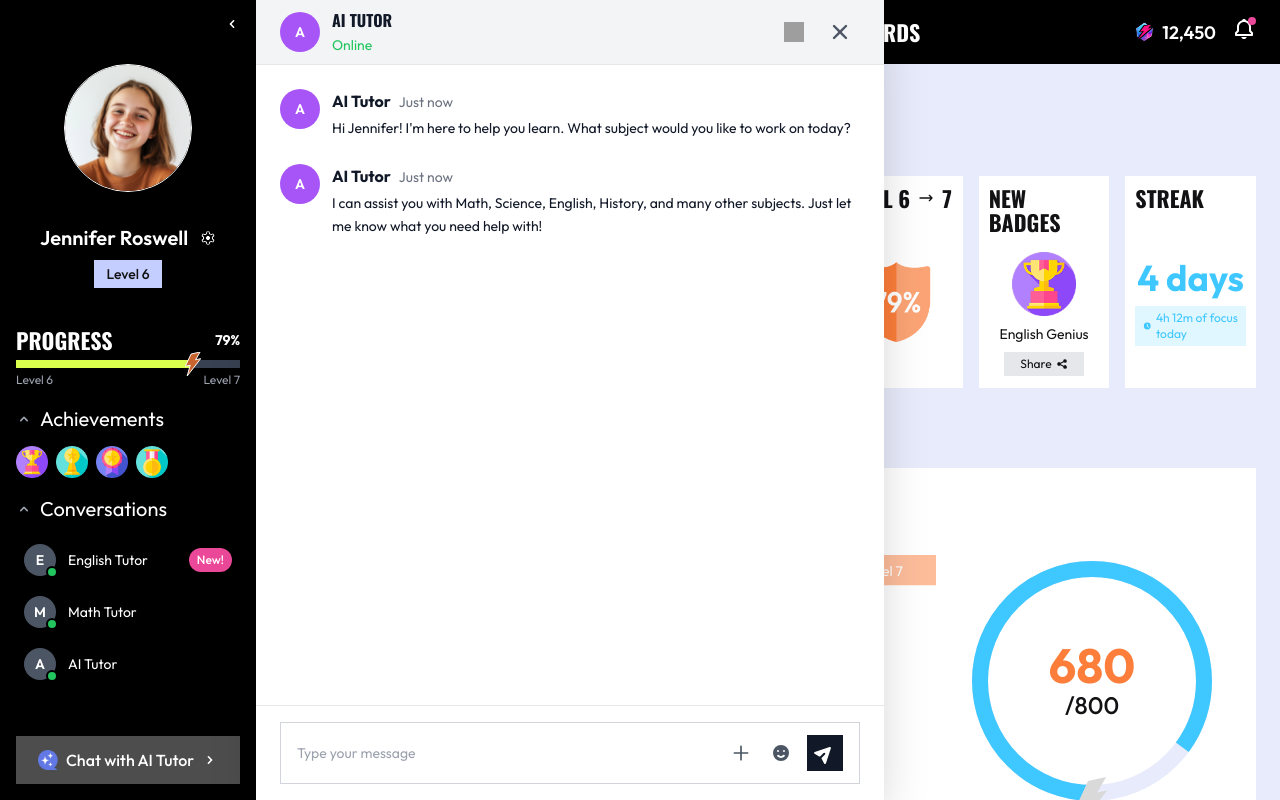
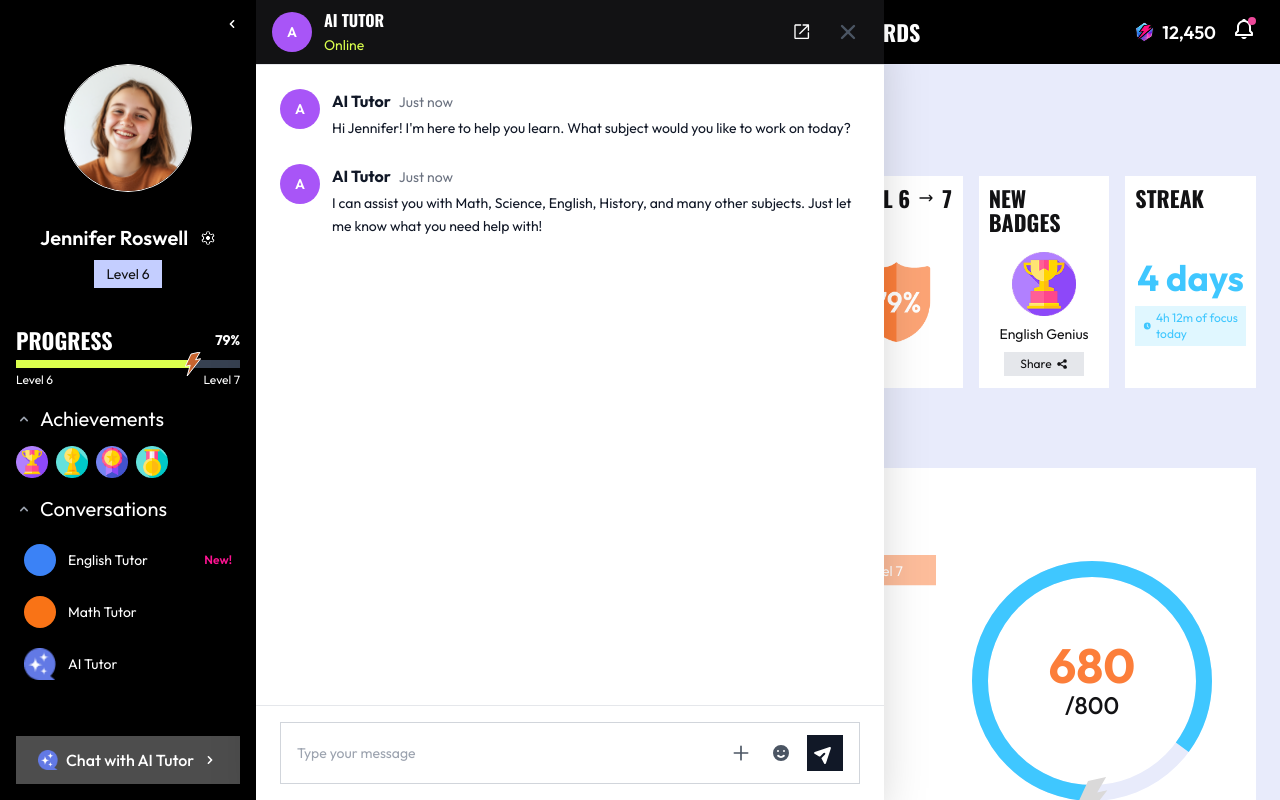
Before and after one commit to YuriOokino/hyper-school-dashboard, a React (Vite) app: page / in a window 1280 px wide. Both pictures are taken after a click on the button "Chat with AI Tutor". Built offline with nearby package versions, Linux system fonts and the light colour scheme; grey boxes are pictures that could not be loaded.

Commit message:
Update OverviewContent and Sidebar components

```diff
--- a/src/components/OverviewContent.jsx
+++ b/src/components/OverviewContent.jsx
@@ -149,7 +149,7 @@ export default function OverviewContent() {
                 thunderIconStroke="white"
               >
                 <div className="rounded-full bg-brand-orange-light flex items-center justify-center" style={{ width: '74px', height: '74px' }}>
-                  <svg className="w-8 h-8" fill="black" viewBox="0 0 20 20">
+                  <svg className="w-8 h-8" fill="var(--brand-orange)" viewBox="0 0 20 20">
                     <path d="M16.707 5.293a1 1 0 010 1.414l-8 8a1 1 0 01-1.414 0l-4-4a1 1 0 011.414-1.414L8 12.586l7.293-7.293a1 1 0 011.414 0z"/>
                   </svg>
                 </div>
--- a/src/components/Sidebar.jsx
+++ b/src/components/Sidebar.jsx
@@ -96,7 +96,7 @@ export default function Sidebar({ setActivePage, onCollapseChange, setSelectedCh
   const getStatusDisplay = (status) => {
     switch (status) {
       case 'online':
-        return { text: 'Online', color: 'text-green-500' };
+        return { text: 'Online', color: 'text-brand-lime' };
       case 'idle':
         return { text: 'Idle', color: 'text-yellow-500' };
       case 'inactive':
@@ -155,7 +155,7 @@ export default function Sidebar({ setActivePage, onCollapseChange, setSelectedCh
             <p className="text-xl font-semibold text-white">Jennifer Roswell</p>
             <img src="/assets/icons/settings-icon.svg" alt="Settings" className="w-4 h-4" />
           </div>
-          <div className="bg-brand-lilac-medium text-brand-black px-3 py-1 text-sm font-medium mt-2 inline-block">Level 6</div>
+          <div className="bg-brand-lilac-medium text-brand-black px-3 py-1 text-sm mt-2 inline-block">Level 6</div>
         </div>
       )}
 
@@ -193,7 +193,7 @@ export default function Sidebar({ setActivePage, onCollapseChange, setSelectedCh
               />
             </svg>
           </div>
-          <div className="flex justify-between text-xs text-gray-400 mt-1">
+          <div className="flex justify-between text-xs text-white mt-1">
             <span>Level 6</span>
             <span>Level 7</span>
           </div>
@@ -294,7 +294,7 @@ export default function Sidebar({ setActivePage, onCollapseChange, setSelectedCh
               <div className="text-white" style={{ fontFamily: 'Outfit', fontSize: '20px', fontWeight: 400 }}>Conversations</div>
             </div>
             <div className="flex items-center space-x-1 opacity-0 group-hover:opacity-100 transition-opacity">
-              <button className="p-1 hover:bg-gray-800">
+              <button className="p-1 hover:bg-gray-800" onClick={() => setActivePage('squad')}>
                 <img
                   src="/assets/icons/open_in_new.svg"
                   alt="Open"
@@ -317,28 +317,28 @@ export default function Sidebar({ setActivePage, onCollapseChange, setSelectedCh
             {!isCollapsed ? (
               <>
                 {/* Tutor Chats */}
-                {chats.map((chat) => (
-                  <div key={chat.id} className="group flex items-center space-x-3 p-2 hover:bg-gray-800 cursor-pointer relative" onClick={() => handleChatClick(chat)}>
-                    <div className="relative">
-                      <div className="w-8 h-8 rounded-full bg-gray-600 flex items-center justify-center text-sm text-white font-semibold">
-                        {chat.name.charAt(0)}
+                {chats.map((chat) => {
+                  const chatColors = {
+                    1: 'bg-blue-500',
+                    2: 'bg-orange-500'
+                  };
+
+                  return (
+                    <div key={chat.id} className="flex items-center space-x-3 p-2 hover:bg-gray-800 cursor-pointer" onClick={() => handleChatClick(chat)}>
+                      {chat.id === 3 ? (
+                        <img src="/assets/icons/AI chat icon.png" alt="AI" className="w-8 h-8" />
+                      ) : (
+                        <div className={`w-8 h-8 rounded-full ${chatColors[chat.id]}`}></div>
+                      )}
+                      <div className="flex-1">
+                        <div className="text-sm text-white">{chat.name}</div>
                       </div>
-                      <div className="absolute -bottom-0.5 -right-0.5">
-                        <div className={`w-3 h-3 border-2 border-black rounded-full ${
-                          chat.status === 'online' ? 'bg-green-500' :
-                          chat.status === 'idle' ? 'bg-yellow-500' :
-                          'bg-gray-500'
-                        }`}></div>
-                      </div>
+                      {chat.isNew && (
+                        <span className="text-xs font-semibold" style={{ color: '#FF1493' }}>New!</span>
+                      )}
                     </div>
-                    <div className="flex-1">
-                      <div className="text-sm text-white">{chat.name}</div>
-                    </div>
-                    {chat.isNew && (
-                      <span className="px-2 py-1 bg-pink-500 text-white text-xs rounded-full font-medium">New!</span>
-                    )}
-                  </div>
-                ))}
+                  );
+                })}
               </>
             ) : (
               /* Collapsed Chat Icon */
@@ -435,7 +435,7 @@ export default function Sidebar({ setActivePage, onCollapseChange, setSelectedCh
             {/* Level */}
             <div>
               <label className="block text-sm font-medium text-gray-700 mb-2">Level</label>
-              <div className="text-gray-900">Level 6</div>
+              <div>Level 6</div>
               <hr className="mt-3 border-gray-200" />
             </div>
 
@@ -495,7 +495,7 @@ export default function Sidebar({ setActivePage, onCollapseChange, setSelectedCh
           }}
         >
           {/* Chat Header */}
-          <div className="flex items-center justify-between px-6 py-2 border-b bg-gray-100">
+          <div className="flex items-center justify-between px-4 py-2 border-b bg-brand-black">
             <div className="flex items-center space-x-3">
               <div className={`w-10 h-10 rounded-full flex items-center justify-center text-sm text-white font-semibold ${
                 selectedChat.id === 1 ? 'bg-orange-500' :
@@ -505,7 +505,7 @@ export default function Sidebar({ setActivePage, onCollapseChange, setSelectedCh
                 {selectedChat.name.split(' ')[0].charAt(0)}
               </div>
               <div>
-                <h3 className="text-base font-bold text-gray-900">{selectedChat.name}</h3>
+                <h3 className="text-base font-bold text-white">{selectedChat.name}</h3>
                 <span className={`text-sm ${getStatusDisplay(selectedChat.status).color}`}>
                   {getStatusDisplay(selectedChat.status).text}
                 </span>
@@ -524,7 +524,7 @@ export default function Sidebar({ setActivePage, onCollapseChange, setSelectedCh
                 title="Open in new window"
               >
                 <img
-                  src="/assets/icons/open_in_new.png"
+                  src="/assets/icons/open_in_new.svg"
                   alt="Open in new"
                   className="w-5 h-5"
                 />
```
